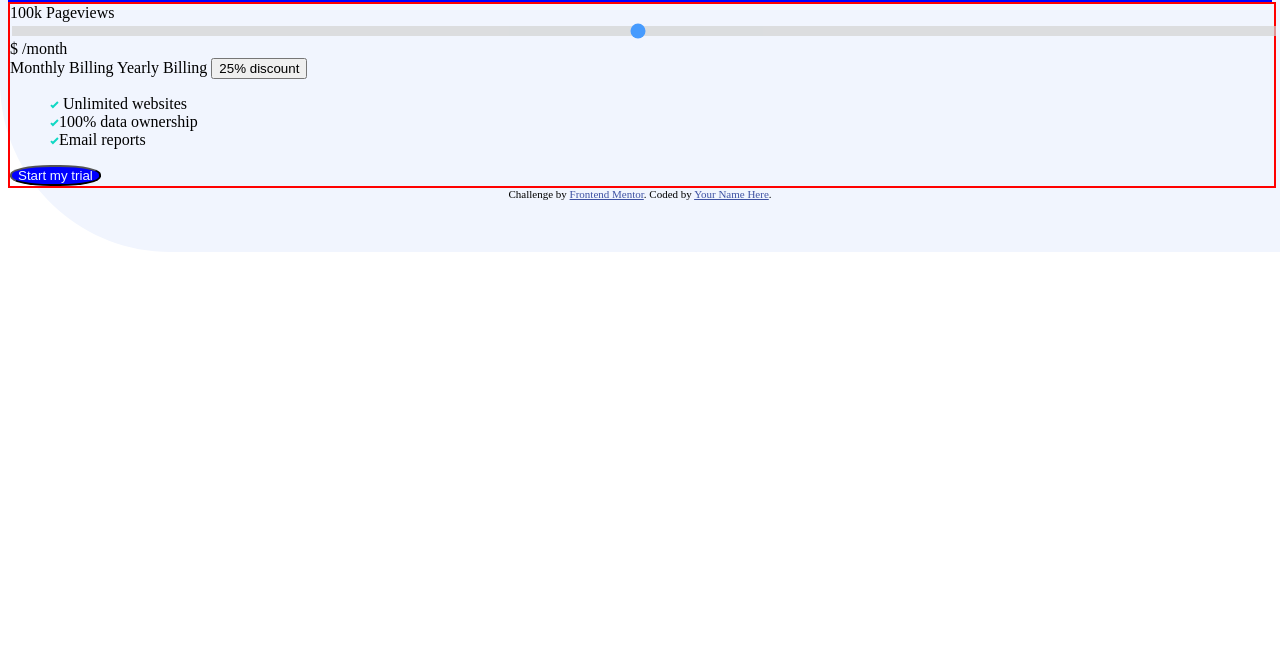
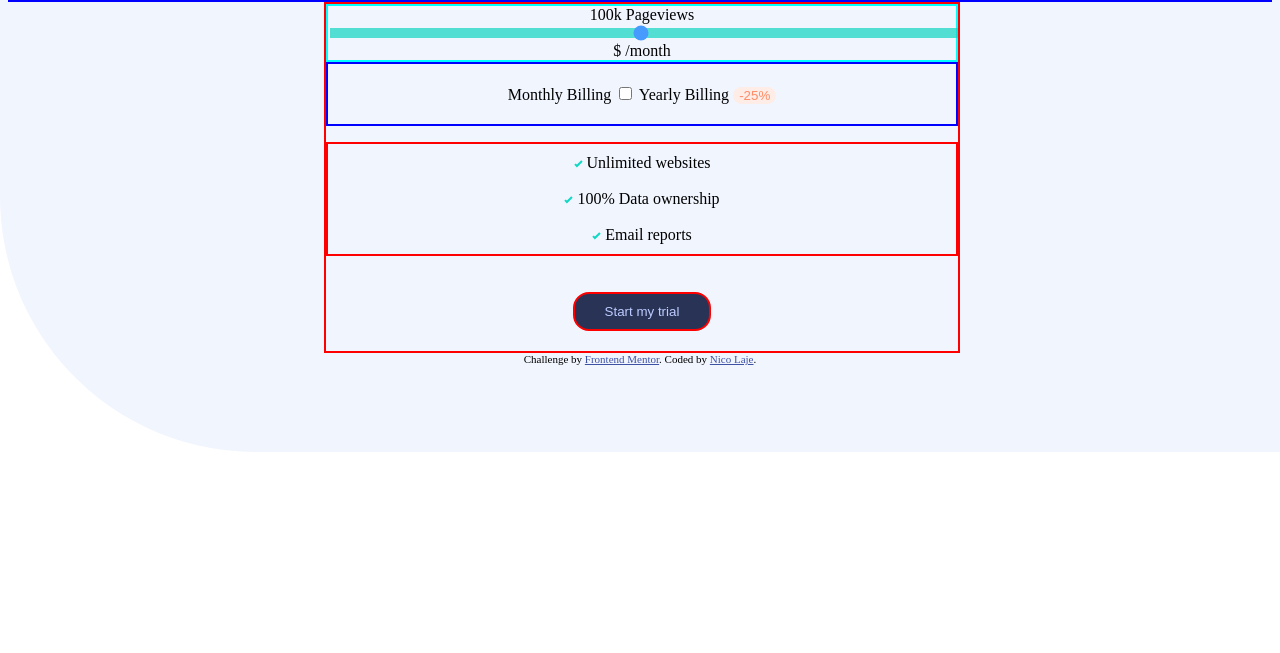
Before and after one commit to Nicolaj123/interactive-pricing-component-main, a plain HTML site: page index.html in a window 1280 px wide. Shown: the part 147-800 px from the top of the page. Drawn offline with Linux system fonts and the light colour scheme.

Commit message:
Master#2

```diff
--- a/index.html
+++ b/index.html
@@ -36,25 +36,33 @@
 
   <div class="sidebyside">
   Monthly Billing
+      <label class="switch">
+        <input type="checkbox">
+          <span class="slider round"></span>
+      </label>
   Yearly Billing
-  <button>25% discount</button>
+  <button class="redbtn">-25%</button>
 </div>
 
   <ul>
-    <img src="images/icon-check.svg" alt=""> Unlimited websites</>
-      <br>
-    <img src="images/icon-check.svg" alt="">100% data ownership</img>
-      <br>
-    <img src="images/icon-check.svg" alt="">Email reports
+    <img src="images/icon-check.svg" alt="">       Unlimited websites</>
+        <br>
+        <br>
+    <img src="images/icon-check.svg" alt="">       100% Data ownership</img>
+        <br>
+        <br>
+    <img src="images/icon-check.svg" alt="">       Email reports
   </ul>
 
-  <button class="Startmytrial-btn"> Start my trial</button>
+  <div class="bluebtn">
+    <button class="Startmytrial-btn"> Start my trial</button>
+  </div>
 </div>
 
 
   <div class="attribution">
     Challenge by <a href="https://www.frontendmentor.io?ref=challenge" target="_blank">Frontend Mentor</a>.
-    Coded by <a href="#">Your Name Here</a>.
+    Coded by <a href="#">Nico Laje</a>.
   </div>
 </body>
 </html>
--- a/styles.css
+++ b/styles.css
@@ -9,18 +9,62 @@
 body {
   background-image: url(images/bg-pattern.svg);
   background-repeat: no-repeat;
-  background-size: 100%;
+  background-size: 150%;
 }
 
 .Initialpart {
   background-image: url(images/pattern-circles.svg);
   background-repeat: no-repeat;
+  background-size: 30%;
   border: solid 2px blue;
+  flex-direction: column;
+  text-align: center;
+  background-color: hsl(230, 100%, 99%);
+  color: hsl(227, 35%, 25%);
 }
 
 .bigsquare {
   border: solid 2px red;
-  width: 100%;
+  display: flex;
+  flex-direction: column;
+  justify-content: center;
+  background-color: hsl (0, 0%, 100%);
+  width: 50%;
+  height: 50%;
+  margin: 0 25%;
+}
+
+.sliderbtn {
+  border: solid 2px cyan;
+  flex-direction: column;
+  text-align: center;
+}
+
+.sidebyside {
+  text-align: center;
+  flex-direction: row;
+  border: solid 2px blue;
+  padding: 20px 10px;
+}
+
+
+
+.redbtn {
+  background-color: hsl(14, 92%, 95%);
+  color: hsl(15, 100%, 70%);
+  border: none;
+  text-align: center;
+  text-decoration: none;
+  display: inline-block;
+  cursor: pointer;
+  border-radius: 10px;
+}
+
+ul {
+  border: solid 2px red;
+  flex-direction: column;
+  text-align: center;
+  padding: 10px 10px;
 }
 
 .slidecontainer {
@@ -33,7 +77,7 @@ body {
   appearance: none;
   width: 100%; /* Full-width */
   height: 10px; /* Specified height */
-  background: #d3d3d3; /* Grey background */
+  background: hsl(174, 86%, 45%); /* Grey background */
   outline: none; /* Remove outline */
   opacity: 0.7; /* Set transparency (for mouse-over effects on hover) */
   -webkit-transition: 0.2s; /* 0.2 seconds transition on hover */
@@ -49,11 +93,12 @@ body {
 .slider ::-webkit-slider-thumb {
   -webkit-appearance: none;
   appearance: none;
-  width: 50px;
-  height: 50px;
+  width: 25px;
+  height: 25px;
   border: 0;
   background-image: url(images/icon-slider.svg);
-  cursor: pointer;
+  cursor: grab;
+  border: solid 2px red;
 }
 
 .slider ::-moz-range-thumb {
@@ -65,7 +110,21 @@ body {
 }
 
 .Startmytrial-btn {
-  border-radius: 45%;
-  background-color: blue;
-  color: aliceblue;
+  background-color: hsl(227, 35%, 25%);
+  color: hsl(226, 100%, 87%);
+  border: solid 2px red;
+  padding: 10px 30px;
+  text-align: center;
+  text-decoration: none;
+  display: inline-block;
+  margin: 10px 2px;
+  cursor: pointer;
+  border-radius: 16px;
 }
+
+.bluebtn {
+  display: flex;
+  flex-direction: row;
+  justify-content: center;
+  margin: 10px;
+}
```
